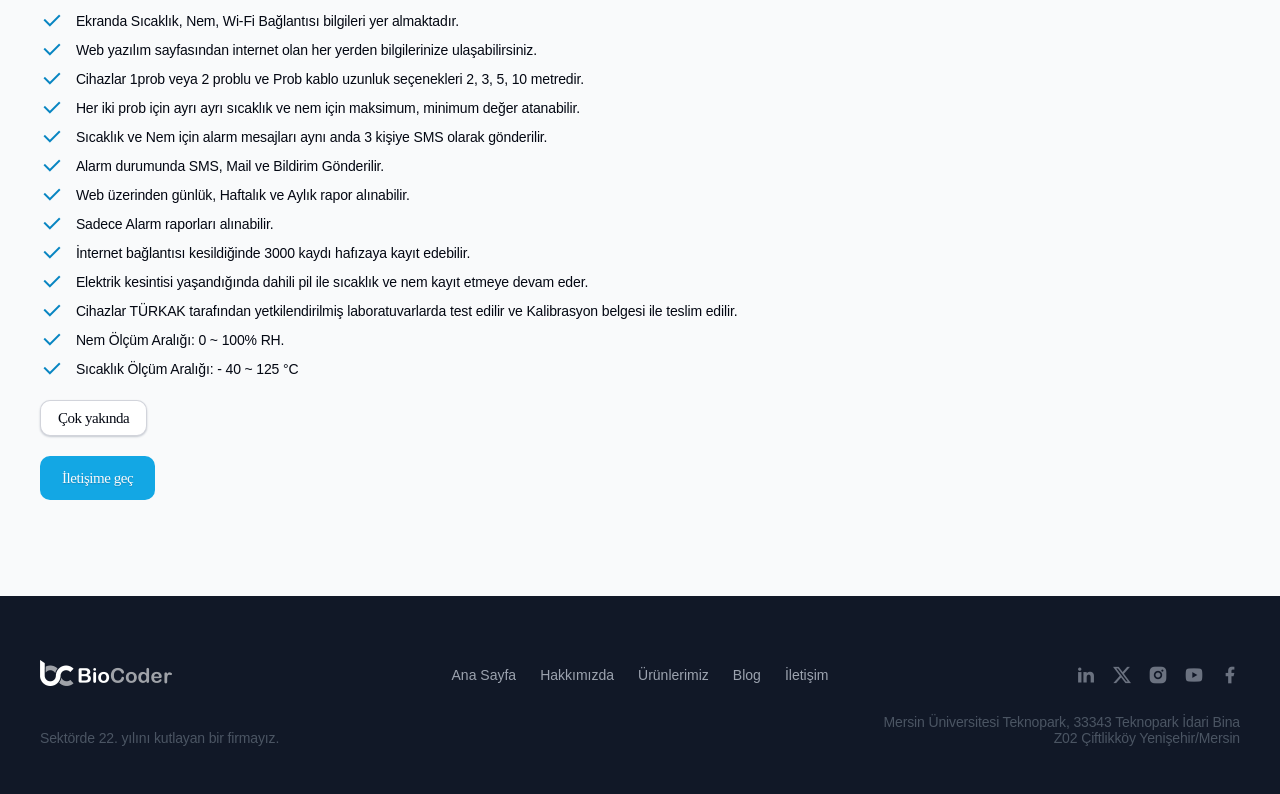
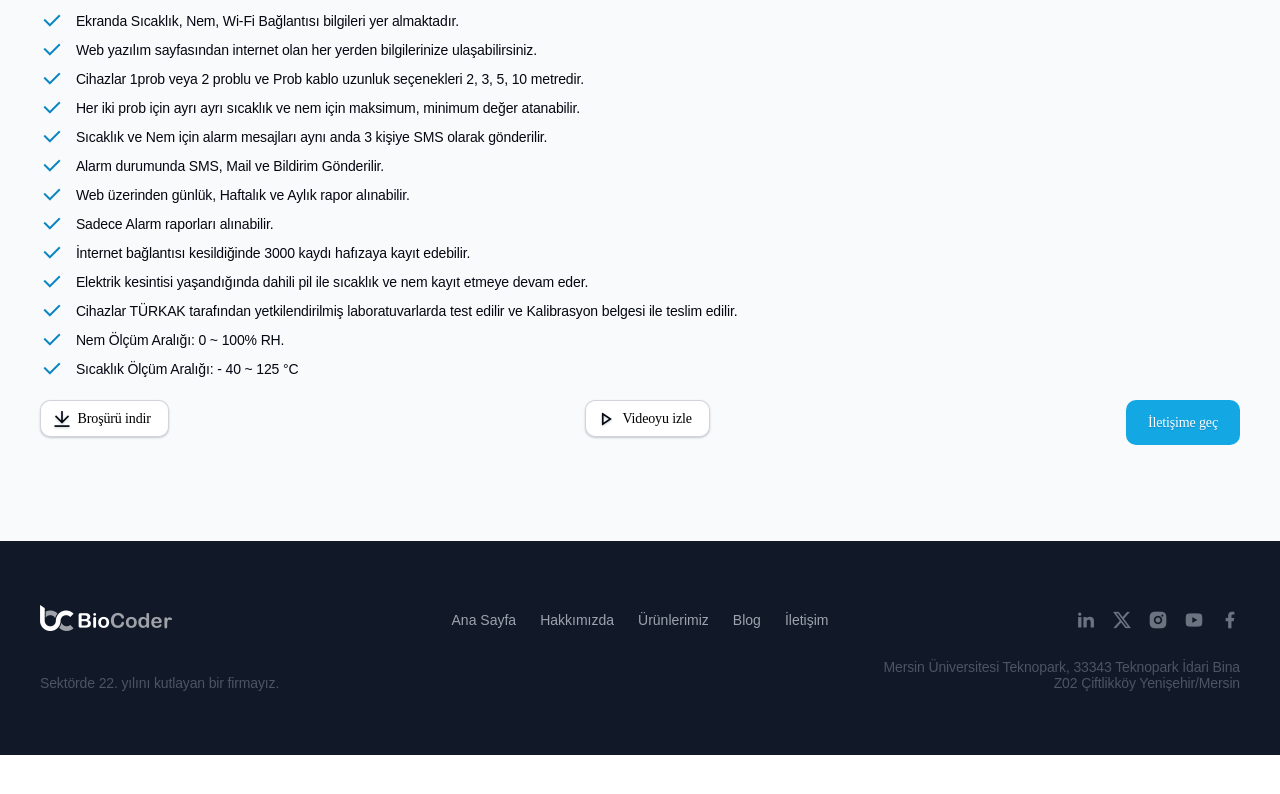
Before and after one commit to ayhangad/Biocoder-Website, a React (Vite) app: page /products/loggbee-sicaklik-ve-nem-olcme-cihazi in a window 1280 px wide. Shown: the part 910-1704 px from the top of the page. After the commit the page ends 1665 px from the top, so only its background shows below. Built offline with nearby package versions, Linux system fonts and the light colour scheme; a web font is replaced by a local one.

Commit message:
Product detail buttons changed

```diff
--- a/src/data/products.json
+++ b/src/data/products.json
@@ -22,7 +22,7 @@
         "Hareket Modülü : Kovanda herhangi bir hareket olduğunda ( Hırsızlık, yabani hayvan saldırısı, rüzgar ,fırtına) gibi durumlarda sizi haberdar eder. Ağırlık Takibi: Kovanın günlük, haftalık, aylık ve sezonluk bal verimini takip eder. Buradan arıların huzurlu ve verimli çalıştığını analiz edebilirsiniz. Bu sayede doğru zamanda hasat yapılabilir ve arıların enerji dengesi korunur. Anormal bir ağırlık kaybı, hastalık veya yetersiz beslenme gibi sorunları işaret edebilir. Kış mevsiminde arıların kovanın içinde yeterli bal stoku olduğundan emin olmak önemlidir.",
         "Haberleşme Modülü : Kovan Takip sistemi internet bağlantısını GSM hattı üzerinden sağlar. GSM data hattı olarak Turk Telekom ve Turkcell GSM şirketleri çalışmaktadır. Kovan Takip Sistemi içinde sim kart dahil şekilde çalışır."
       ],
-      "buttonText": "Broşür için tıklayınız",
+      "buttonText": "Broşürü indir",
       "sefLink": "loggbee-kovan-takip-sistemi"
     },
     {
@@ -49,7 +49,7 @@
         "Nem Ölçüm Aralığı: 0 ~ 100% RH.",
         "Sıcaklık Ölçüm Aralığı: - 40  ~ 125 °C"
       ],
-      "buttonText": "Çok yakında",
+      "buttonText": "Broşürü indir",
       "sefLink": "loggbee-sicaklik-ve-nem-olcme-cihazi"
     },
     {
@@ -76,7 +76,7 @@
         "Pil değişimi oldukça basittir.",
         "Cihazın ebatları: 24mm X 240 mm boyutundadır."
       ],
-      "buttonText": "Arayın - 0 850 44 11 477",
+      "buttonText": "Broşürü indir",
       "sefLink": "kovan-guvenlik-karti",
       "otherImages": [
         "/images/1.jpeg",
@@ -103,7 +103,7 @@
         "Rapor sonunda dosyalar dijital ortamda ve basılı olarak dosya istenen şekilde size teslim edilir.",
         "Datalogger cihazlarını ve Isı haritalama yazılımını Mersin Teknopark ofisimizde geliştiriyoruz."
       ],
-      "buttonText": "Arayın - 0 850 44 11 477",
+      "buttonText": "Broşürü indir",
       "sefLink": "isi-ve-nem-haritalamasi"
     },
     {
@@ -119,7 +119,7 @@
         "Uzaktan İzleme ve Yönetim: M2M teknolojisi sayesinde, kargonuzun sıcaklık ve nem durumunu uzaktan izleyebilir ve gerektiğinde müdahale edebilirsiniz. Bu, operasyonlarınızı daha etkili hale getirir."
       ],
       "description": "Kargo sıcaklık ve nem takibi, M2M lojistikte önemli bir güvenlik unsuru olup, lojistik süreçlerinizi daha kontrollü ve güvenilir hale getirir.",
-      "buttonText": "Daha Fazla Bilgi",
+      "buttonText": "Broşürü indir",
       "sefLink": "gsm-datalogger"
     }
   ]
--- a/src/index.css
+++ b/src/index.css
@@ -937,6 +937,18 @@ header {
   font-size: 24px;
   color: #0785C2;
 }
+.product-action{
+  width: 100%;
+  display: flex !important;
+  flex-direction: row !important;
+  justify-content: space-between;
+}
+.product-action .button span{
+  color: white;
+}
+.product-action .button-secondary span{
+  color: black;
+}
 
 /*---Blogs Section---*/
 .blog-section {
@@ -1377,6 +1389,13 @@ header {
   .contact-section {
     padding: 64px 16px;
   }
+  .product-action{
+    width: auto;
+    display: flex !important;
+    flex-direction: column !important;
+    justify-content: center;
+    align-items: center;
+  }
 }
 
 @media only screen and (max-width:800px) {
--- a/src/pages/ProductDetail.jsx
+++ b/src/pages/ProductDetail.jsx
@@ -41,6 +41,26 @@ const Products = () => {
                 })
               }
             </div>
+            <div className='product-action'>
+              <Button
+                iconL={'download'}
+                type={'button button-secondary'}
+                innerText={'Broşürü indir'}
+                disabled={true}
+              />
+              <Button
+                type={'button button-secondary'}
+                disabled={false}
+                innerText={'Videoyu izle'}
+                iconL={'play'}
+              />
+              <Button
+                type={'button'}
+                disabled={false}
+                innerText={'İletişime geç'}
+                onClick={() => setIsModalOpen(!isModalOpen)}
+              />
+            </div>
             {
               product?.otherImages?.map((image, index) => {
                 return (
@@ -48,12 +68,7 @@ const Products = () => {
                 )
               })
             }
-              <Button
-                type={'button button-secondary'}
-                innerText={product?.buttonText}
-                disabled={true}
-              />
-              <Button type={'button'} disabled={false} innerText={'İletişime geç'} onClick={() => setIsModalOpen(!isModalOpen)} />
+
           </div>
         </div>
       </section>
```
